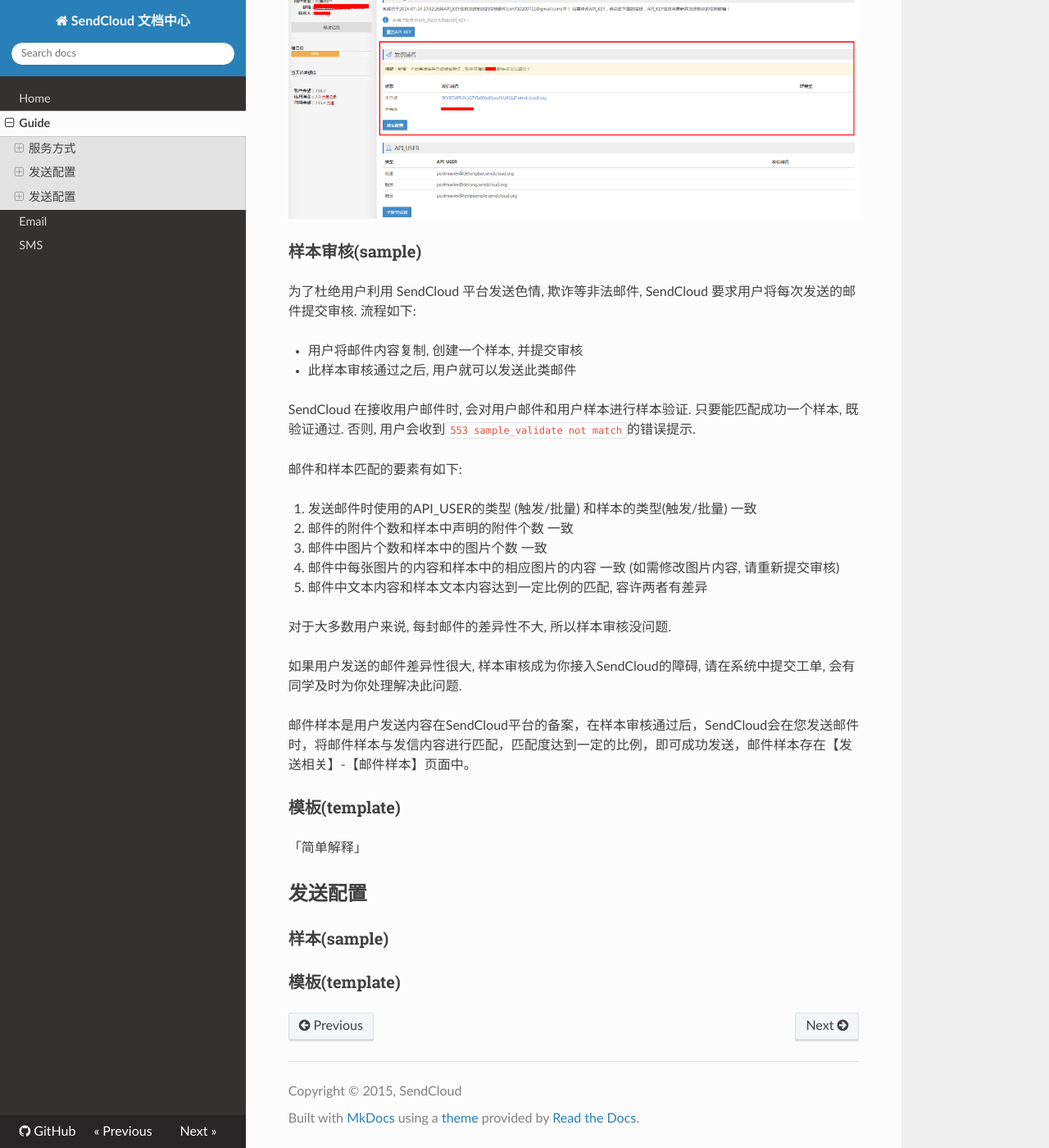
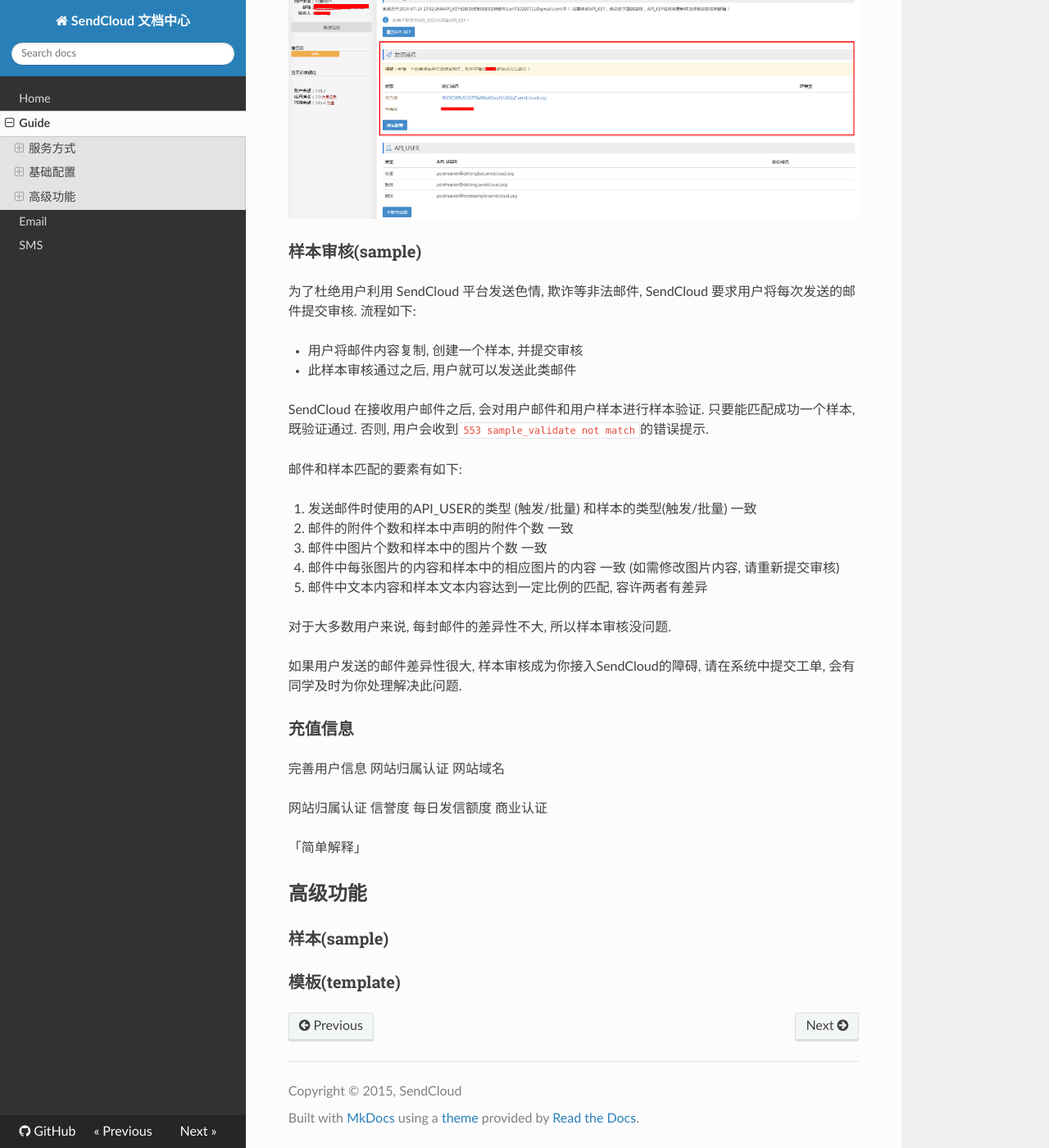
Before and after one commit to sendcloud2013/sendcloud_docs, an MkDocs documentation site: the page built from sources/guide/index.md, in a window 1280 px wide and 1400 px high, scrolled down 3583 px. Shown: the whole window at 82% size. Built offline with MkDocs 1.6.1, drawn with Linux system fonts in a browser that asks for light colours; nearby versions of some CDN libraries; old or Windows-style settings are respelled for this version of MkDocs.

Commit message:
guide ing

```diff
--- a/sources/guide/index.md
+++ b/sources/guide/index.md
@@ -61,7 +61,7 @@
     * 所有API_USER共用一个API_KEY
 
 
-## 发送配置
+## 基础配置
 
 ### 发信域名
 
@@ -139,7 +139,7 @@
 * 用户将邮件内容复制, 创建一个样本, 并提交审核
 * 此样本审核通过之后, 用户就可以发送此类邮件
 
-SendCloud 在接收用户邮件时, 会对用户邮件和用户样本进行样本验证. 只要能匹配成功一个样本, 既验证通过. 否则, 用户会收到`553 sample_validate not match`的错误提示.
+SendCloud 在接收用户邮件之后, 会对用户邮件和用户样本进行样本验证. 只要能匹配成功一个样本, 既验证通过. 否则, 用户会收到`553 sample_validate not match`的错误提示.
 
 邮件和样本匹配的要素有如下:
 
@@ -153,13 +153,19 @@
 
 如果用户发送的邮件差异性很大, 样本审核成为你接入SendCloud的障碍, 请在系统中提交工单, 会有同学及时为你处理解决此问题.
 
-邮件样本是用户发送内容在SendCloud平台的备案，在样本审核通过后，SendCloud会在您发送邮件时，将邮件样本与发信内容进行匹配，匹配度达到一定的比例，即可成功发送，邮件样本存在【发送相关】-【邮件样本】页面中。
+### 充值信息
+
+完善用户信息
+网站归属认证 网站域名
+
+网站归属认证
+信誉度
+每日发信额度
+商业认证
 
 
-### 模板(template)
-
 「简单解释」
-## 发送配置
+## 高级功能
 
 ### 样本(sample)
 ### 模板(template)
```
